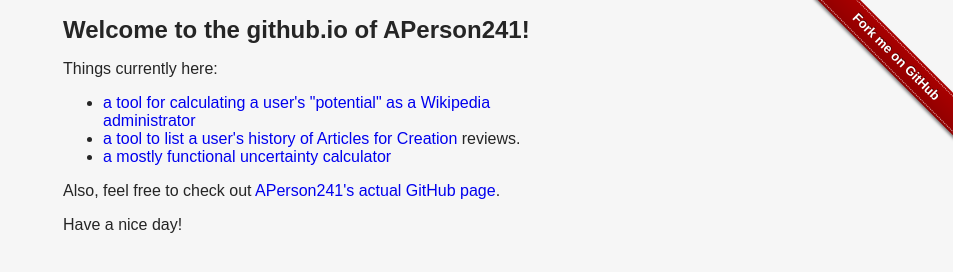
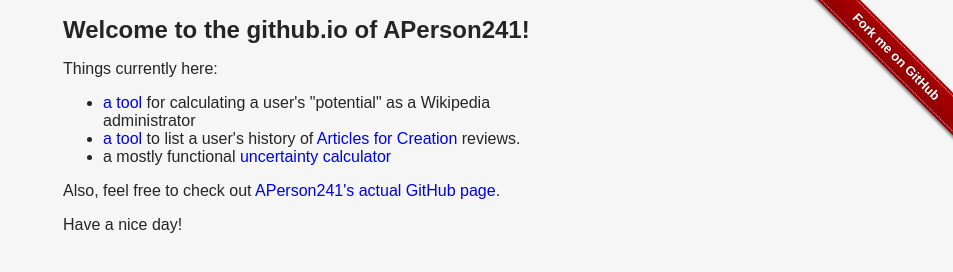
Before and after one commit to APerson241/APerson241.github.io, a website: page index.html in a window 1280 px wide. Shown: the whole page, without its empty margins (327-1280 px from the left). Drawn offline with Linux system fonts and the light colour scheme.

Commit message:
fix linking

```diff
--- a/index.html
+++ b/index.html
@@ -24,9 +24,9 @@
         Things currently here:
       </p>
       <ul>
-        <li><a href="aadminscore" title="AAdminscore">a tool for calculating a user's "potential" as a Wikipedia administrator</a></li>
-        <li><a href="afchistory" title="AfC History">a tool to list a user's history of <a href="enwp.org/WP:AFC">Articles for Creation</a> reviews.</a></li>
-        <li><a href="uncertainty.html" title="Uncertainty calculator">a mostly functional uncertainty calculator</a></li>
+        <li><a href="aadminscore" title="AAdminscore">a tool</a> for calculating a user's "potential" as a Wikipedia administrator</li>
+        <li><a href="afchistory" title="AfC History">a tool</a> to list a user's history of <a href="enwp.org/WP:AFC">Articles for Creation</a> reviews.</li>
+        <li>a mostly functional <a href="uncertainty.html" title="Uncertainty calculator">uncertainty calculator</a></li>
       </ul>
       <p>Also, feel free to check out <a href="//github.com/APerson241">APerson241's actual GitHub page</a>.</p>
       <p>Have a nice day!</p>
```
